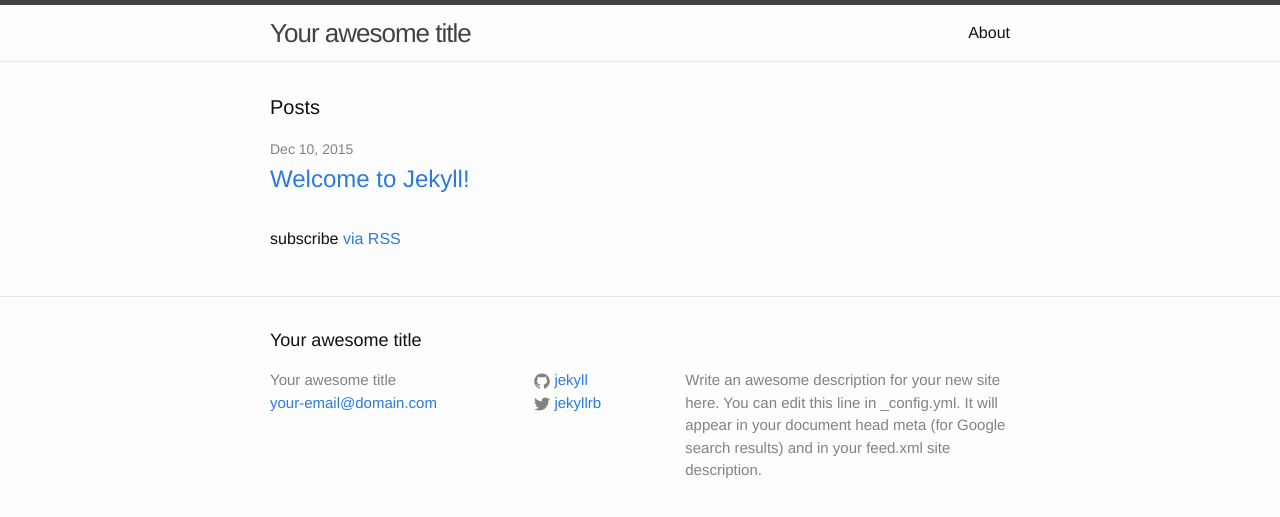
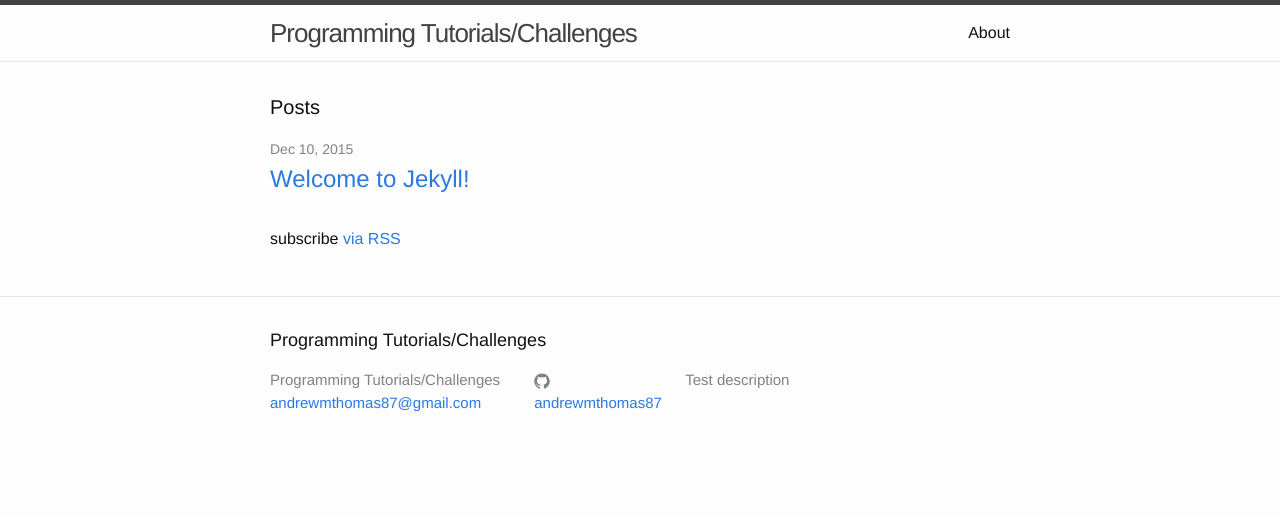
Before and after one commit to andrewmthomas87/Tutorials, a Jekyll site: the page built from index.html, in a window 1280 px wide. Shown: the top 517 px of the page. Built offline with Jekyll 4.4.1, drawn with Linux system fonts in a browser that asks for light colours.

Commit message:
Jekyll site

```diff
--- a/_config.yml
+++ b/_config.yml
@@ -1,14 +1,9 @@
-# Site settings
-title: Your awesome title
-email: your-email@domain.com
-description: > # this means to ignore newlines until "baseurl:"
-  Write an awesome description for your new site here. You can edit this
-  line in _config.yml. It will appear in your document head meta (for
-  Google search results) and in your feed.xml site description.
-baseurl: "" # the subpath of your site, e.g. /blog/
-url: "http://yourdomain.com" # the base hostname & protocol for your site
-twitter_username: jekyllrb
-github_username:  jekyll
+title: Programming Tutorials/Challenges
+email: andrewmthomas87@gmail.com
+description: >
+  Test description
+baseurl: '/Tutorials/'
+url: 'http://andrewthomas.us'
+github_username:  andrewmthomas87
 
-# Build settings
 markdown: kramdown
```
